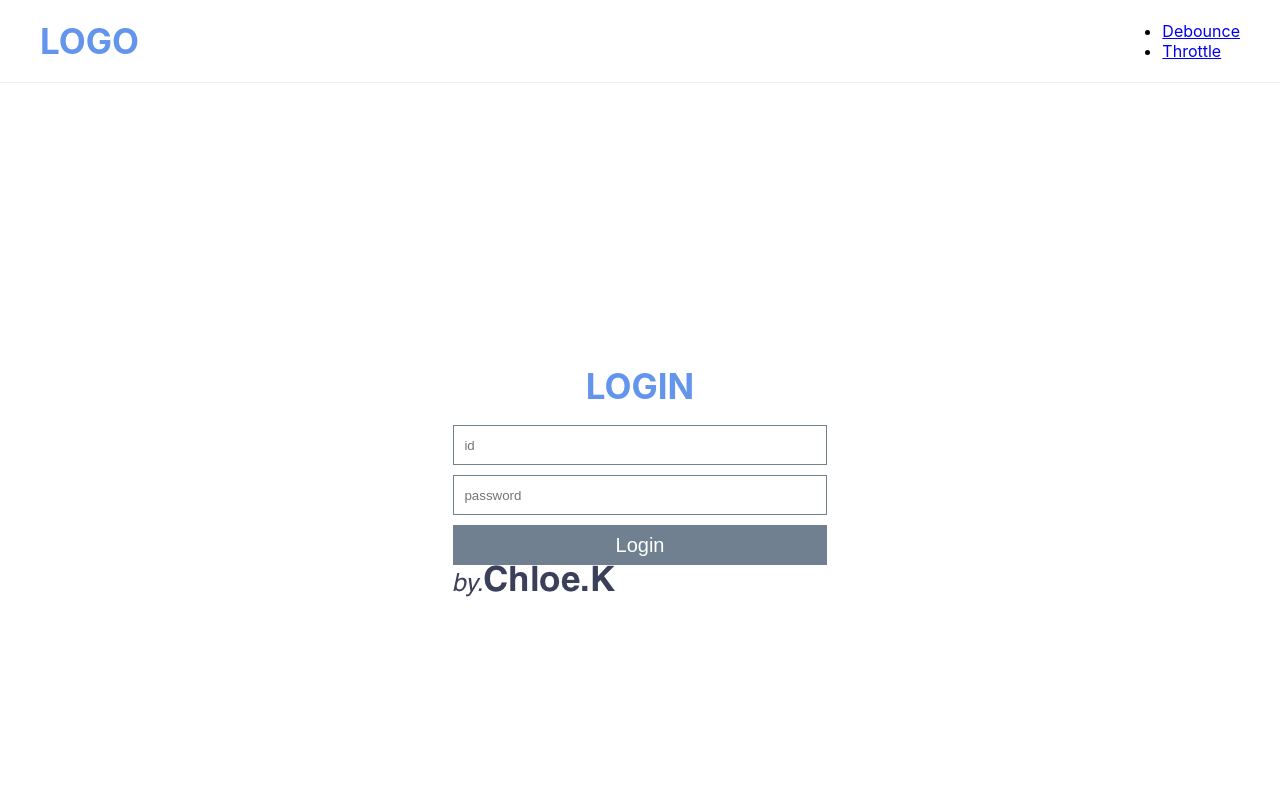
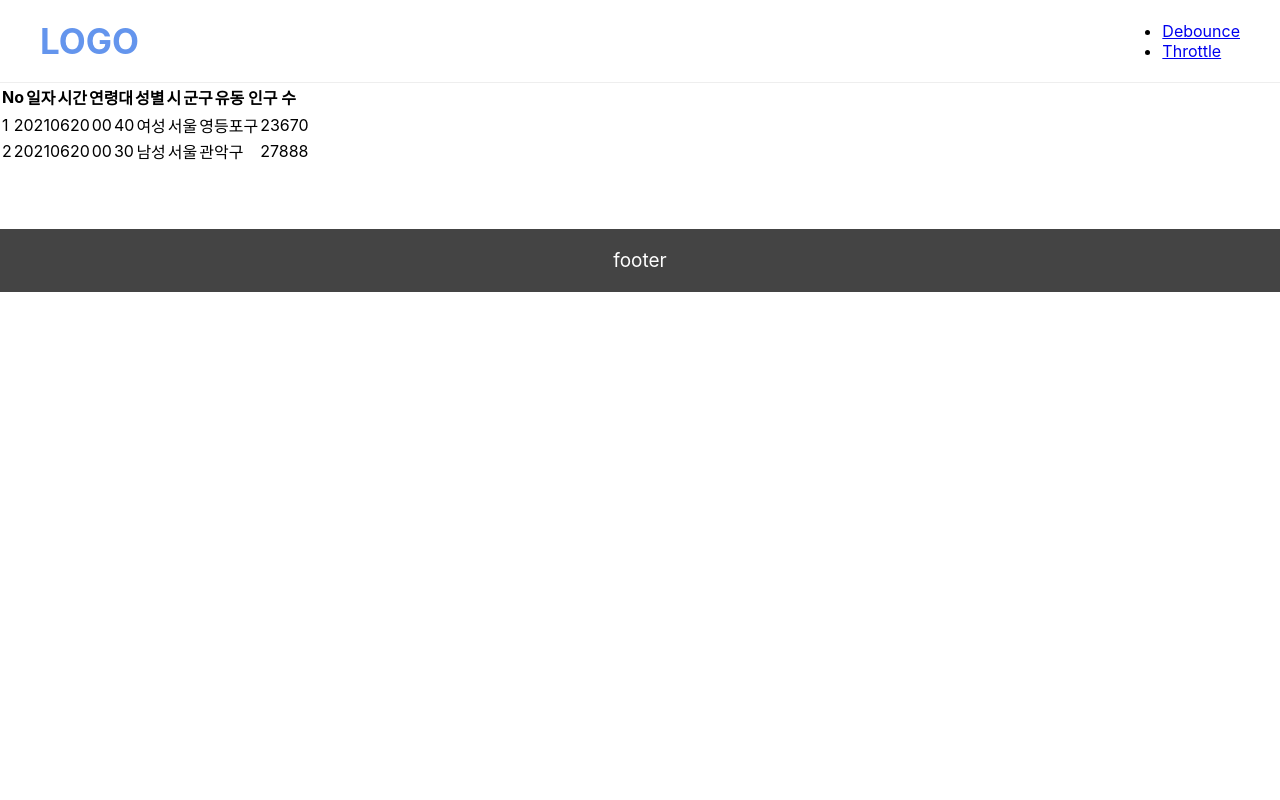
Before and after one commit to dev-chloe/hangout-react200, a React (Create React App) app: page / in a window 1280 px wide. Shown: the top 800 px of the page. Built offline with nearby package versions, Linux system fonts and the light colour scheme.

Commit message:
react200 활용096

```diff
--- a/src/component/App.js
+++ b/src/component/App.js
@@ -3,9 +3,7 @@ import { Route } from 'react-router-dom';
 import '../App.css';
 import HeaderAdmin from './Header/HeaderAdmin';
 import Footer from './Footer/Footer';
-import LoginForm from './LoginForm';
-import reactDebounce from './R094_reactDebounce';
-import reactThrottle from './R095_reactThrottle';
+import floatingPopulationList from './Floating_population/floatingPopulationList';
 
 // function App() {
 //   return (
@@ -22,9 +20,7 @@ class App extends Component {
     return (
       <div className="App">
         <HeaderAdmin />
-        <Route exact path='/' component={LoginForm} />
-        <Route exact path='/debounce' component={reactDebounce} />
-        <Route exact path='/throttle' component={reactThrottle} />
+        <Route exact path='/' component={floatingPopulationList} />
         <Footer />
       </div>
     )
--- /dev/null
+++ b/src/component/Floating_population/floatingPopulationList.js
@@ -0,0 +1,50 @@
+import { Component } from "react";
+
+class floatingPopulationList extends Component {
+  render () {
+    return (
+      <>
+        <table className="table_ty1 tlist">
+          <thead>
+            <tr>
+              <th>No</th>
+              <th>일자</th>
+              <th>시간</th>
+              <th>연령대</th>
+              <th>성별</th>
+              <th>시</th>
+              <th>군구</th>
+              <th>유동 인구 수</th>
+            </tr>
+          </thead>
+        </table>
+        <table className="table_ty2 tlist">
+          <tbody>
+            <tr className="hidden_type">
+              <td>1</td>
+              <td>20210620</td>
+              <td>00</td>
+              <td>40</td>
+              <td>여성</td>
+              <td>서울</td>
+              <td>영등포구</td>
+              <td>23670</td>
+            </tr>
+            <tr className="hidden_type">
+              <td>2</td>
+              <td>20210620</td>
+              <td>00</td>
+              <td>30</td>
+              <td>남성</td>
+              <td>서울</td>
+              <td>관악구</td>
+              <td>27888</td>
+            </tr>
+          </tbody>
+        </table>
+      </>
+    )
+  }
+}
+
+export default floatingPopulationList;
```
